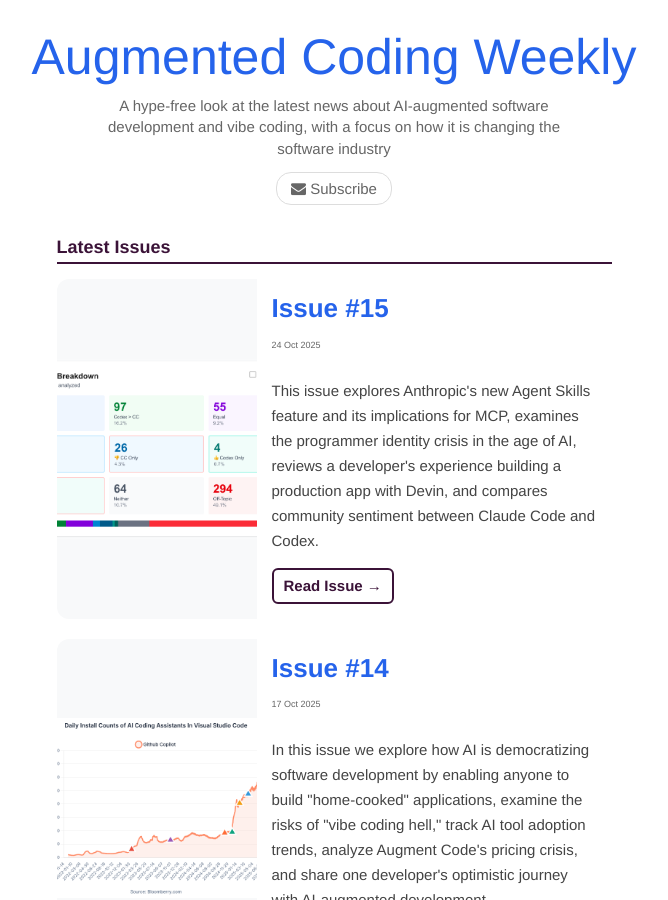
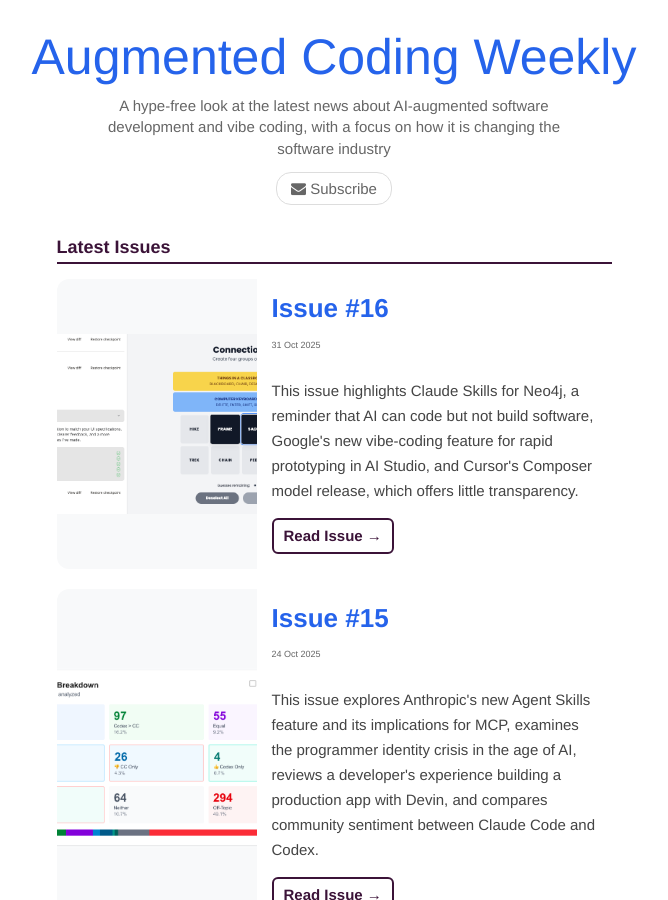
Before and after one commit to ColinEberhardt/augmented-coding-weekly, a Jekyll site: the page built from index.html, in a window 1280 px wide and 900 px high. Shown: the whole window, without its empty margins (306-974 px from the left). Built offline with Jekyll 4.4.1, drawn with Linux system fonts in a browser that asks for light colours.

Commit message:
issue 16

```diff
--- a/_posts/2025-10-31-issue-16.md
+++ b/_posts/2025-10-31-issue-16.md
@@ -2,10 +2,23 @@
 layout: post
 title: ! 'Issue #16'
 author: ceberhardt
-published: false
-thumbnail:
-summary:
+published: true
+thumbnail: img/16.png
+summary: "This issue highlights Claude Skills for Neo4j, a reminder that AI can code but not build software, Google's new vibe-coding feature for rapid prototyping in AI Studio, and Cursor's Composer model release, which offers little transparency."
 ---
+
+## [Using Claude Skills with Neo4j](https://towardsdatascience.com/using-claude-skills-with-neo4j/)
+
+<small>TOWARDSDATASCIENCE.COM</small>
+
+Anthropic released Skills a couple of weeks ago, providing a new way to extend agent capability. This excellent blog post take a deep dive into this interesting new feature, to improve Claude's ability to query Neo4j databases. The challenge the author was facing is the limited knowledge LLMs have of more recent Neo4j query syntax, resulting in Claude creating inefficient queries
+
+This post introduces the different conceptual levels of information that skills provide, from discovery, detailed instructions to supporting resources and explains how this approach provides efficient context usage.
+
+Interestingly they used Claude to help build the skill, asking it to research changes in syntax, and updated subquery formats. The rest of the post gives a detailed breakdown of the skill that they created.
+
+As is often the way with LLMs, the process described above feels very 'human'. If you were a developer who wanted to capitalise on the latest query features you would do exactly what the author instructed Claude to do - research. The difference is, human beings have memory, we can retain knowledge, where LLMs cannot. The author describes skills as "file-based building blocks for procedural memory".
+
 
 ## [AI can code, but it can't build software](https://bytesauna.com/post/coding-vs-software-engineering)
 
@@ -33,6 +46,8 @@
 
 I gave this feature a quick try, using it to build a clone of the [New York Times Connections game](https://www.nytimes.com/games/connections). Using simple prompting I was able to create a fully-functioning clone in just a few minutes.
 
+![Google AI Studio]({{"img/16.png"| absolute_url}})
+
 This tool is very similar to [Bolt](https://bolt.new/), [Lovable](https://lovable.dev/) and [v0](https://v0.app/), tools which I would [categorise as rapid prototyping tools](https://blog.scottlogic.com/2025/04/01/making-sense-of-the-ai-developer-tools-ecosystem.html).
 
 Their claim of prompt to working app in minutes definitely holds up. But as noted above, if you want a robust, production-ready app, vibe-coding isn't enough.
```
Also changed, not shown: img/16.png (added).
